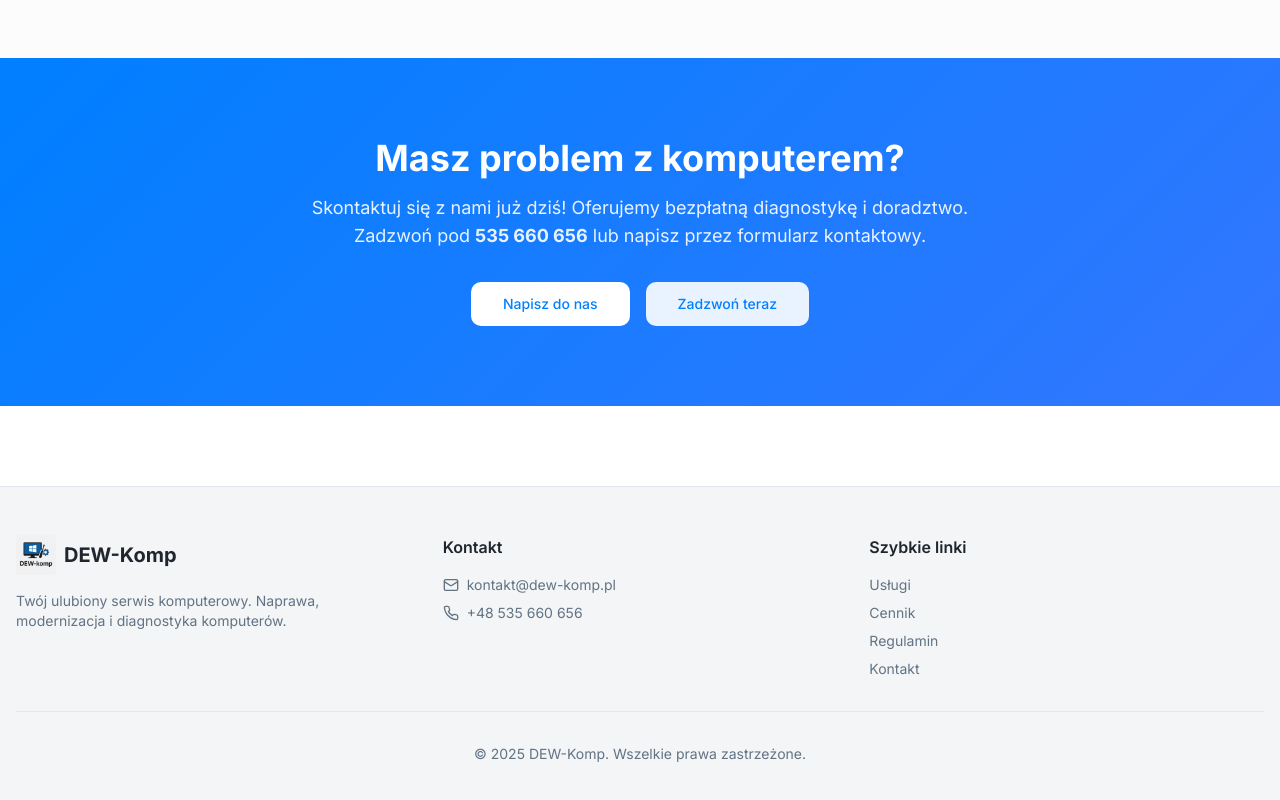
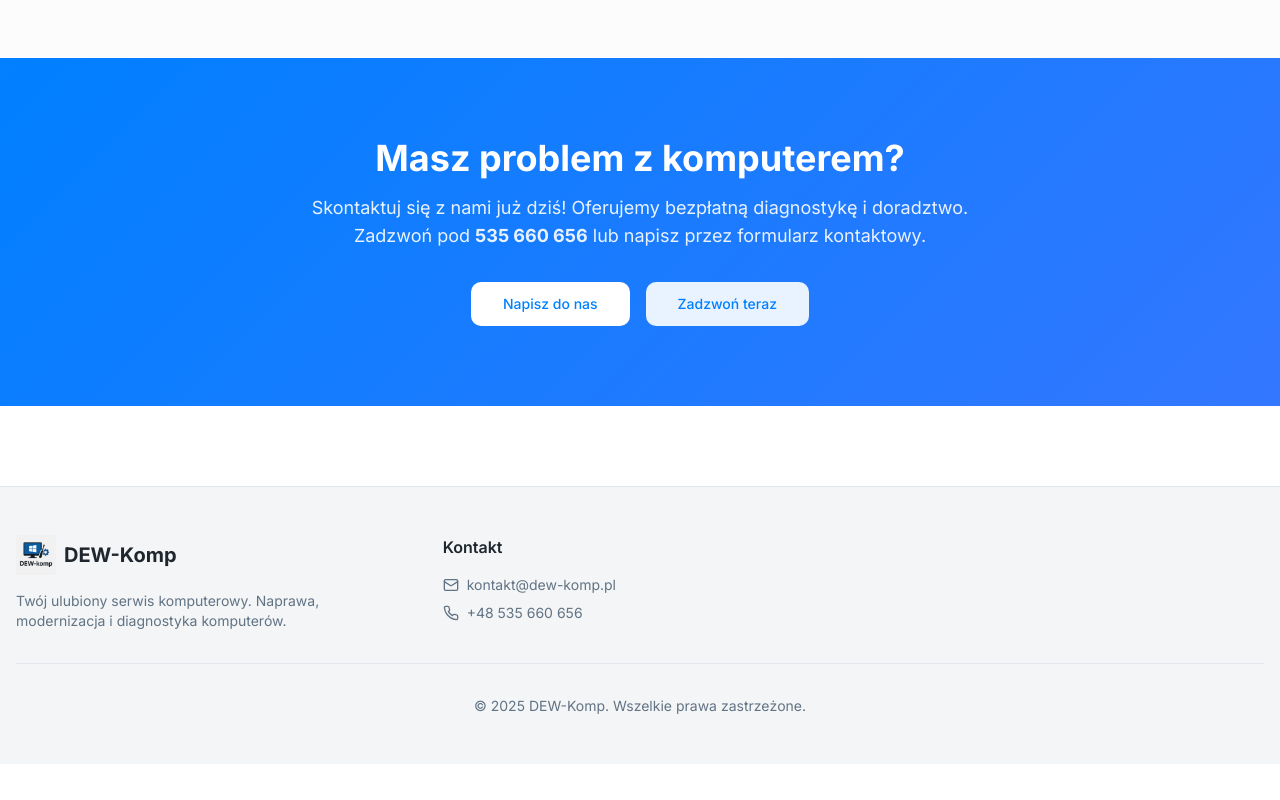
Before and after one commit to dogermyt-commits/dew-komp-fixes, a React (Vite) app: page / in a window 1280 px wide. Shown: the part 2599-3399 px from the top of the page. After the commit the page ends 3363 px from the top, so only its background shows below. Built offline with nearby package versions, Linux system fonts and the light colour scheme; the HTML template or start-up script is replaced by a standard one.

Commit message:
Visual edit in Lovable
Edited UI in Lovable

```diff
--- a/src/components/Footer.tsx
+++ b/src/components/Footer.tsx
@@ -27,21 +27,8 @@ const Footer = () => {
           </div>
 
           <div>
-            <h3 className="font-semibold mb-4">Szybkie linki</h3>
-            <div className="space-y-2 text-sm">
-              <a href="/services" className="block text-muted-foreground hover:text-primary transition-colors">
-                Usługi
-              </a>
-              <a href="/pricing" className="block text-muted-foreground hover:text-primary transition-colors">
-                Cennik
-              </a>
-              <a href="/terms" className="block text-muted-foreground hover:text-primary transition-colors">
-                Regulamin
-              </a>
-              <a href="/contact" className="block text-muted-foreground hover:text-primary transition-colors">
-                Kontakt
-              </a>
-            </div>
+
+
           </div>
         </div>
 
```
